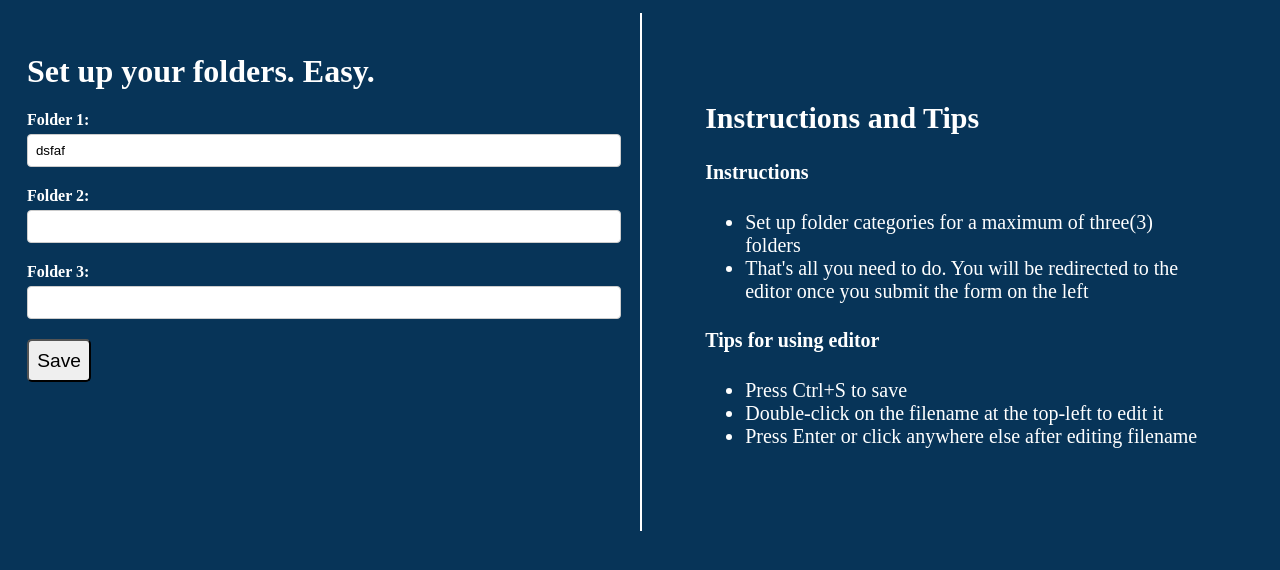
After one commit to Farrhouq/TiNotez, a Django app: page /edit-fc/ in a window 1280 px wide. The commit adds this page. Shown: the top 570 px of the page. Run offline with Django 4.2, Linux system fonts and the light colour scheme; data comes from the database, SQL or seed files in the repository; both versions use the stored data as it was after the commit.

Commit message:
done:finished and killed all visible bugs

```diff
--- a/base/settings.py
+++ b/base/settings.py
@@ -116,8 +116,8 @@ USE_TZ = True
 # Static files (CSS, JavaScript, Images)
 # https://docs.djangoproject.com/en/4.0/howto/static-files/
 
-STATIC_URL = 'static/'
-# STATICFILES_DIRS = [ BASE_DIR / 'static' ]
+STATIC_URL = '/static/'
+STATICFILES_DIRS =  [ BASE_DIR /'static']
 
 # Default primary key field type
 # https://docs.djangoproject.com/en/4.0/ref/settings/#default-auto-field
--- /dev/null
+++ b/base_app/templates/edit-fc.html
@@ -0,0 +1,125 @@
+{% load static %}
+<!DOCTYPE html>
+<html lang="en">
+  <head>
+    <meta charset="UTF-8" />
+    <meta http-equiv="X-UA-Compatible" content="IE=edge" />
+    <meta name="viewport" content="width=device-width, initial-scale=1.0" />
+    <title>TiNotez</title>
+    <link rel="icon" type="image/x-icon" href="{% static 'favicon.ico' %}" />
+
+    <style>
+      body {
+        background-color: rgb(7, 52, 88);
+        color: white;
+      }
+
+      .big-container {
+        display: grid;
+        grid-template-columns: 1fr 1fr;
+        margin-top: 1%;
+      }
+
+      .left-side {
+        padding: 3%;
+      }
+
+      .right-side {
+        padding: 10%;
+        border-left: 2px solid white;
+        font-size: 20px;
+      }
+
+      .form-group {
+        margin-bottom: 20px;
+      }
+
+      .form-group label {
+        display: block;
+        font-weight: bold;
+        margin-bottom: 5px;
+      }
+
+      .form-group input {
+        width: 100%;
+        padding: 8px;
+        border: 1px solid #ccc;
+        border-radius: 4px;
+        box-sizing: border-box;
+      }
+
+      form {
+        display: flex;
+        flex-direction: column;
+      }
+
+      #submit {
+        width: fit-content;
+        padding: 1.4%;
+        font-size: larger;
+        text-align: center;
+        border-radius: 5px;
+      }
+    </style>
+  </head>
+  <body>
+    <div class="big-container">
+      <div class="left-side">
+        <h1>Set up your folders. Easy.</h1>
+        <form action="" method="POST">
+          {% csrf_token %}
+          <div class="form-group">
+            <label for="field1">Folder 1:</label>
+            <input
+              type="text"
+              id="field1"
+              name="folder1"
+              value="{{ folder1 }}"
+              {% if page == 'setup'%}required {% endif %}
+            />
+          </div>
+
+          <div class="form-group">
+            <label for="field2">Folder 2:</label>
+            <input
+              type="text"
+              id="field2"
+              name="folder2"
+              value="{{ folder2 }}"
+            />
+          </div>
+
+          <div class="form-group">
+            <label for="field3">Folder 3:</label>
+            <input
+              type="text"
+              id="field3"
+              name="folder3"
+              value="{{ folder3 }}"
+            />
+          </div>
+          <input type="submit" value="Save" id="submit" />
+        </form>
+      </div>
+      <div class="right-side">
+        <h2>Instructions and Tips</h2>
+
+        <h4>Instructions</h4>
+        <ul>
+          <li>Set up folder categories for a maximum of three(3) folders</li>
+          <li>
+            That's all you need to do. You will be redirected to the editor once
+            you submit the form on the left
+          </li>
+        </ul>
+
+        <h4>Tips for using editor</h4>
+        <ul>
+          <li>Press Ctrl+S to save</li>
+          <li>Double-click on the filename at the top-left to edit it</li>
+          <li>Press Enter or click anywhere else after editing filename</li>
+        </ul>
+      </div>
+    </div>
+  </body>
+</html>
--- a/base_app/urls.py
+++ b/base_app/urls.py
@@ -6,4 +6,5 @@ urlpatterns = [
     path('', views.home, name='home'),
     path('save', views.save, name='save'),
     path('setup/', views.setup, name='setup'),
+    path("edit-fc/", views.edit_categories, name='edit')
 ]
--- a/base_app/views.py
+++ b/base_app/views.py
@@ -11,16 +11,21 @@ CATEGORIES = [d.name for d in FileCategory.objects.all()]
 ROOT_DIR = f"C:\\Users\\{USER}\\Documents\\Notes"
 if platform.system() == "Linux":
     ROOT_DIR = f"/home/{USER}/Documents/Notes"
-directories = [os.fsencode(f"{ROOT_DIR}/{d.name}") for d in FileCategory.objects.all()]
+directories = [os.fsencode(f"{ROOT_DIR}/{d.name}")
+               for d in FileCategory.objects.all()]
 
 
 def get_files():
     """Getting files in directories and making sure they are up to date"""
     global folder1_file_list, folder2_file_list, folder3_file_list, file_list_list, directories
 
+    if not FileCategory.objects.all().count():
+        raise Exception("No categories set up")
+
     folder1_file_list, folder2_file_list, folder3_file_list = [], [], []
     file_list_list = [folder1_file_list, folder2_file_list, folder3_file_list]
-    directories = [os.fsencode(f"{ROOT_DIR}/{d.name}") for d in FileCategory.objects.all()]
+    directories = [os.fsencode(f"{ROOT_DIR}/{d.name}")
+                   for d in FileCategory.objects.all()]
 
     for directory in directories:
         for file in os.listdir(directory):
@@ -31,12 +36,16 @@ def get_files():
 
 # Create your views here.
 def setup(request):
+    page = "setup"
     try:
         get_files()
         return redirect('home')
     except:
         pass
     if request.method == "POST":
+        data = request.POST
+        folder1, folder2, folder3 = data.get(
+            "folder1"), data.get("folder2"), data.get("folder3")
         data = request.POST
         folder1, folder2, folder3 = data.get(
             "folder1"), data.get("folder2"), data.get("folder3")
@@ -49,7 +58,7 @@ def setup(request):
                 os.makedirs(f"{ROOT_DIR}/{name.upper()}")
         get_files()
         return redirect('home')
-    return render(request, "setup.html", {})
+    return render(request, "edit-fc.html", {"page":page})
 
 
 def home(request):
@@ -71,8 +80,6 @@ def home(request):
                         {"notes": notes, "file_category": f"{category.upper()}"})
                     break
             except FileNotFoundError:
-                print("Exception:", category)
-                print(CATEGORIES)
                 if CATEGORIES.index(category) == len(CATEGORIES)-1:
                     return redirect("home")
     files = dict(zip([category.name.upper() for category in FileCategory.objects.all()], [
@@ -106,3 +113,36 @@ def save(request):
                 for note in notes:
                     file.write(note.rstrip("\n"))
     return redirect(f"/?file={filename}")
+
+
+def edit_categories(request):
+    categories = FileCategory.objects.all()
+    global CATEGORIES
+    CATEGORIES = [d.name for d in FileCategory.objects.all()]
+
+    if request.method == "POST":
+        data = request.POST
+        folder1, folder2, folder3 = data.get(
+            "folder1"), data.get("folder2"), data.get("folder3")
+        folder_names = [folder1, folder2, folder3]
+        i = 0
+        for i in range(len(CATEGORIES)):
+            if folder_names[i] != CATEGORIES[i]:
+                if folder_names[i] == "":
+                    # os.remove(f"{ROOT_DIR}/{CATEGORIES[i]}/") -> I wanted to delete it... but no. I don't have time to code a confirmation to delete them.
+                    continue
+                cat = categories[i]
+                os.rename(
+                    f"{ROOT_DIR}/{CATEGORIES[i]}/",
+                    f"{ROOT_DIR}/{folder_names[i]}/",
+                )
+                cat.name = folder_names[i]
+                cat.save()
+        return redirect("home")
+
+    context = {
+        "folder1": CATEGORIES[0] if categories.count() >= 1 else "",
+        "folder2": CATEGORIES[1] if categories.count() >= 2 else "",
+        "folder3": CATEGORIES[2] if categories.count() >= 3 else ""
+    }
+    return render(request, "edit-fc.html", context)
```
Also changed, not shown: base_app/templates/home.html (+115 -35 lines), base_app/migrations/0001_initial.py, base_app/migrations/0002_filecategory_delete_note.py (deleted), db.sqlite3, static/favicon.ico (added).
